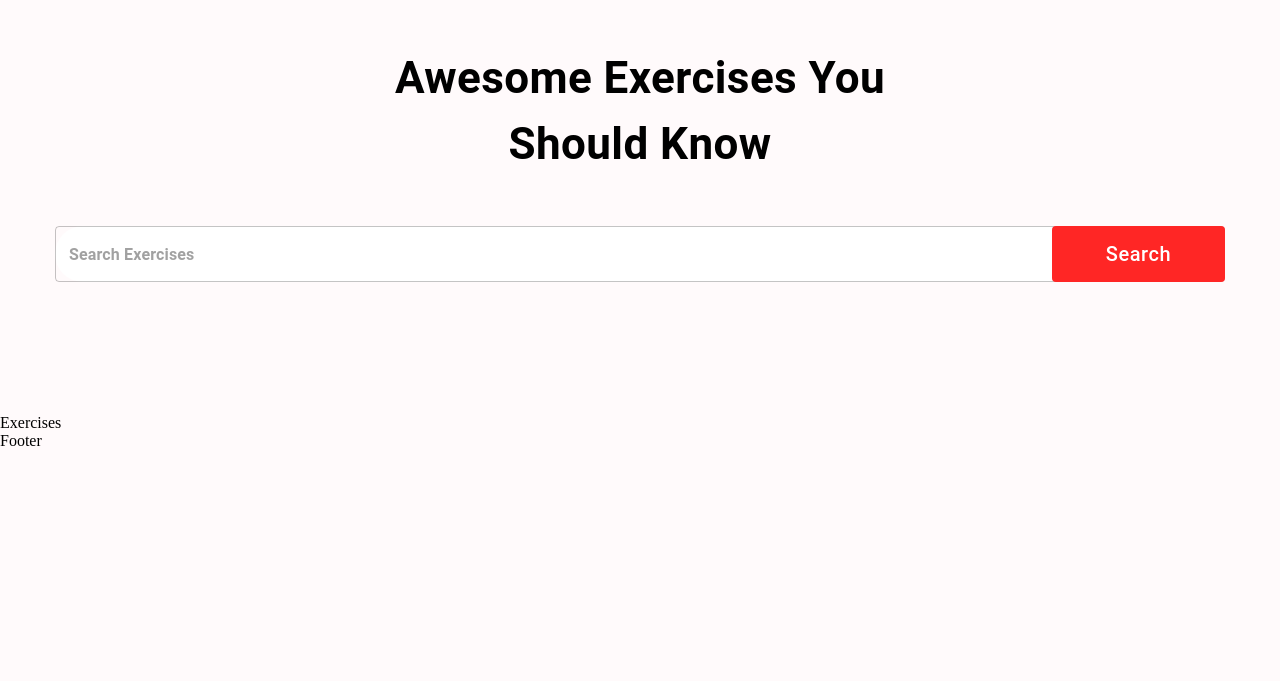
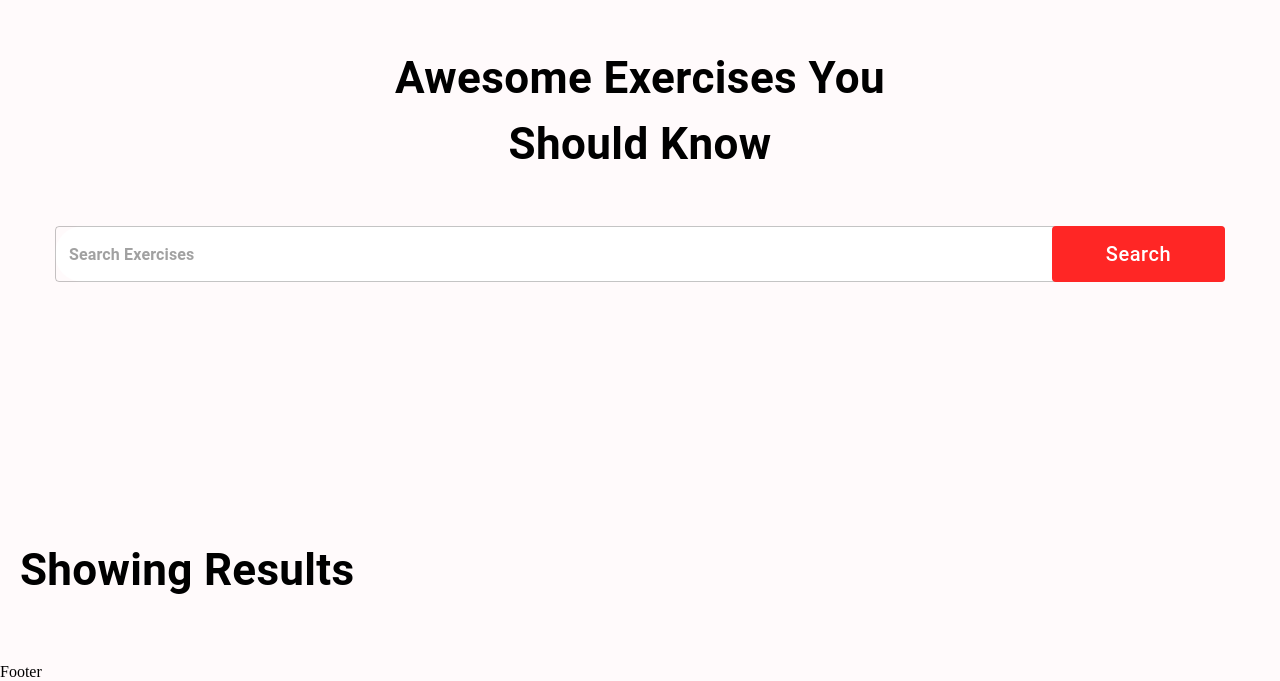
Before and after one commit to Sma-source/fitness-app, a React (Create React App) app: page / in a window 1280 px wide. Shown: the part 1006-1687 px from the top of the page. Before the commit the page ends 1456 px from the top, so only its background shows below. Built offline with nearby package versions, Linux system fonts and the light colour scheme; no server answers.

Commit message:
create ui

```diff
--- a/src/components/Exercises.js
+++ b/src/components/Exercises.js
@@ -5,7 +5,24 @@ import { Box, Stack, Typography } from "@mui/material";
 import { exerciseOptions, fetchData } from "../utils/fetchData";
 
 const Exercises = ({ exercises, setExercises, bodyPart }) => {
-  return <div>Exercises</div>;
+  return (
+    <Box id="exercises" sx={{ mt: { lg: "109px" } }} mt="50px" p="20px">
+      <Typography
+        variant="h4"
+        fontWeight="bold"
+        sx={{ fontSize: { lg: "44px", xs: "30px" } }}
+        mb="46px"
+      >
+        Showing Results
+      </Typography>
+      <Stack
+        direction="row"
+        sx={{ gap: { lg: "107px", xs: "50px" } }}
+        flexWrap="wrap"
+        justifyContent="center"
+      ></Stack>
+    </Box>
+  );
 };
 
 export default Exercises;
```
